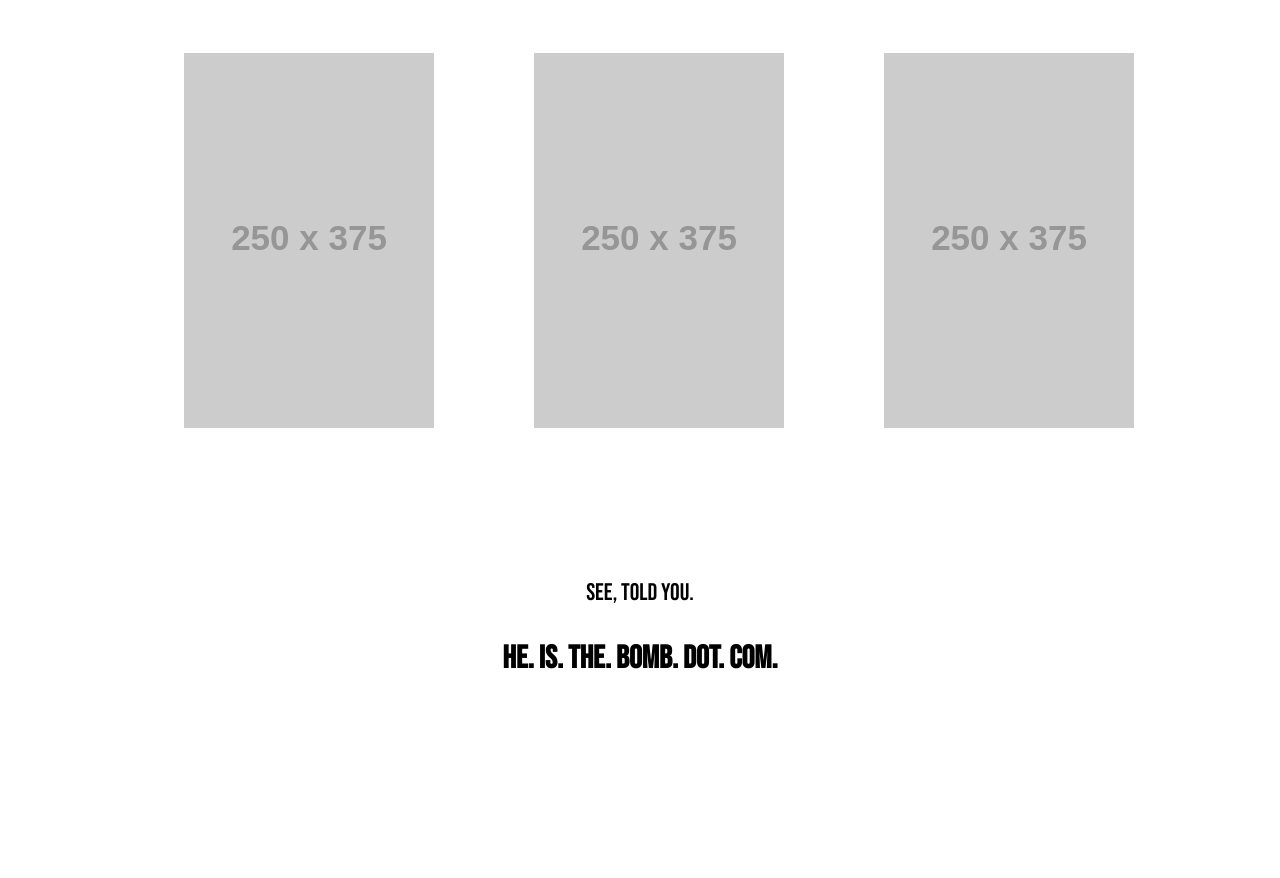
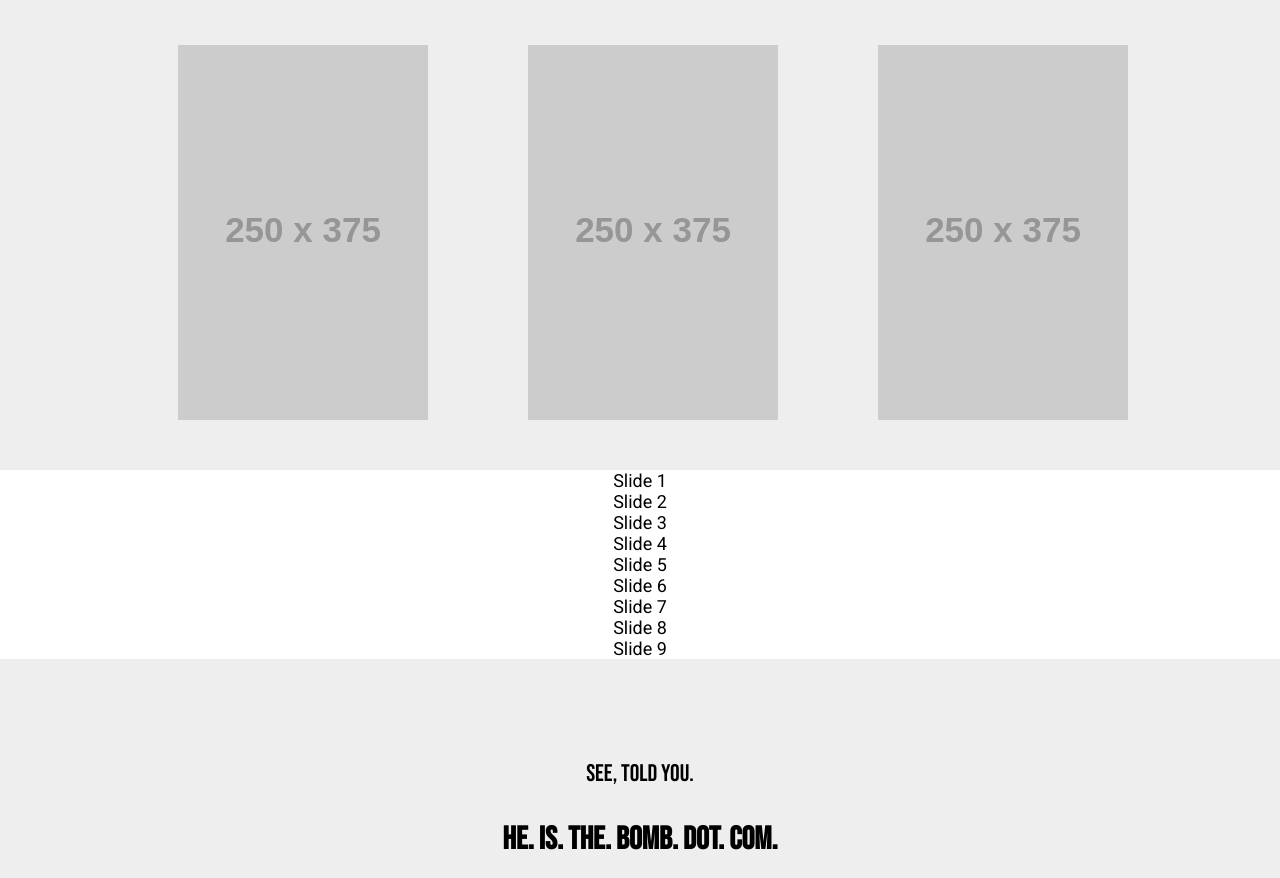
Before and after one commit to Gabester0/DanJohnsonIsTheBomb, a plain HTML site: page index.html in a window 1280 px wide. Shown: the part 1236-2114 px from the top of the page. Drawn offline with nearby package versions, Linux system fonts and the light colour scheme; placeholder pictures from the web are drawn by us.

Commit message:
trying to add swiper carousel

```diff
--- a/index.html
+++ b/index.html
@@ -60,10 +60,29 @@
                 <img src="https://via.placeholder.com/250x375" alt="Dan Johnson" />
                 <img src="https://via.placeholder.com/250x375" alt="Dan Johnson" />
             </div>
-        </section>
-        <footer>
-            <p>See, told you.</p>
-            <p class="bomb-dot-bomb"><strong>HE. IS. THE. BOMB. DOT. COM.</strong></p>
-        </footer>
+            <div class="swiper mySwiper">
+                <div class="swiper-wrapper">
+                  <div class="swiper-slide">Slide 1</div>
+                  <div class="swiper-slide">Slide 2</div>
+                  <div class="swiper-slide">Slide 3</div>
+                  <div class="swiper-slide">Slide 4</div>
+                  <div class="swiper-slide">Slide 5</div>
+                  <div class="swiper-slide">Slide 6</div>
+                  <div class="swiper-slide">Slide 7</div>
+                  <div class="swiper-slide">Slide 8</div>
+                  <div class="swiper-slide">Slide 9</div>
+                </div>
+                <div class="swiper-button-next"></div>
+                <div class="swiper-button-prev"></div>
+              </div>
+
+              <!-- Swiper JS -->
+
+            </section>
+            <footer>
+                <p>See, told you.</p>
+                <p class="bomb-dot-bomb"><strong>HE. IS. THE. BOMB. DOT. COM.</strong></p>
+            </footer>
+        <script src="https://unpkg.com/swiper/swiper-bundle.min.js"></script>
     </body>
 </html>
--- a/style.css
+++ b/style.css
@@ -150,3 +150,48 @@ footer {
     width: 275px;
   }
 }
+
+/*  Swiper Styles  */
+html,
+body {
+  position: relative;
+  height: 100%;
+}
+
+body {
+  background: #eee;
+  margin: 0;
+  padding: 0;
+}
+
+.swiper {
+  width: 100%;
+  height: 100%;
+}
+
+.swiper-slide {
+  text-align: center;
+  font-size: 18px;
+  background: #fff;
+
+  /* Center slide text vertically */
+  display: -webkit-box;
+  display: -ms-flexbox;
+  display: -webkit-flex;
+  display: flex;
+  -webkit-box-pack: center;
+  -ms-flex-pack: center;
+  -webkit-justify-content: center;
+  justify-content: center;
+  -webkit-box-align: center;
+  -ms-flex-align: center;
+  -webkit-align-items: center;
+  align-items: center;
+}
+
+.swiper-slide img {
+  display: block;
+  width: 100%;
+  height: 100%;
+  object-fit: cover;
+}
```
